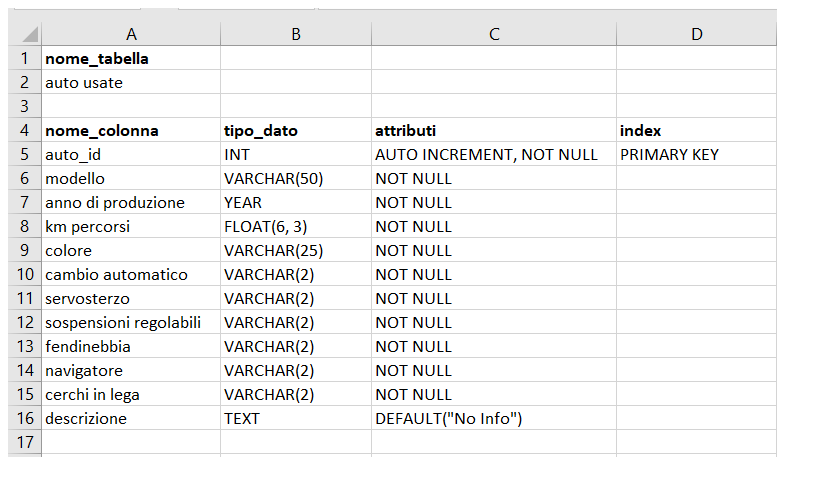
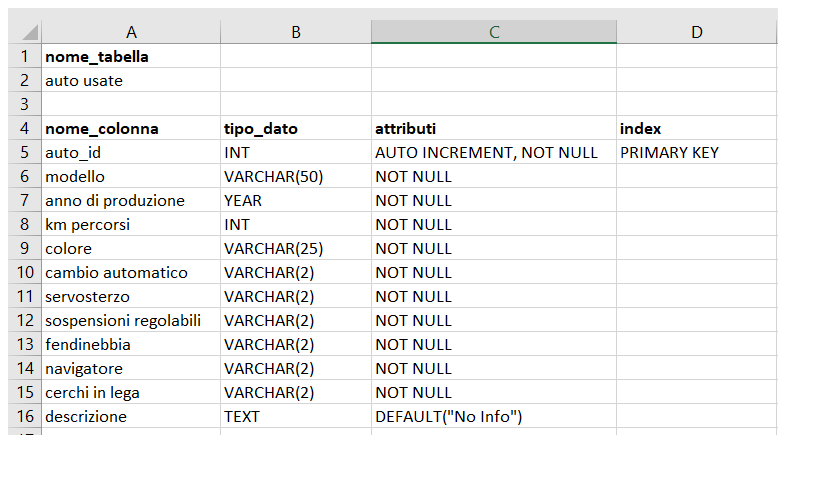
Before and after one commit to NeriEroi/db-first, a plain HTML site: page index.html in a window 1280 px wide. Shown: the whole page, without its empty margins (0-833 px from the left). Drawn offline with Linux system fonts and the light colour scheme.

Commit message:
modifica tipo_dato

```diff
--- a/index.html
+++ b/index.html
@@ -9,7 +9,7 @@
 <body>
 
     <div class="container">
-        <img src="img/database auto usate.PNG" alt="">
+        <img src="img/lista_auto.PNG" alt="">
     </div>
 
 </body>
```
Also changed, not shown: img/database auto usate.PNG (deleted), img/lista_auto.PNG (added).
